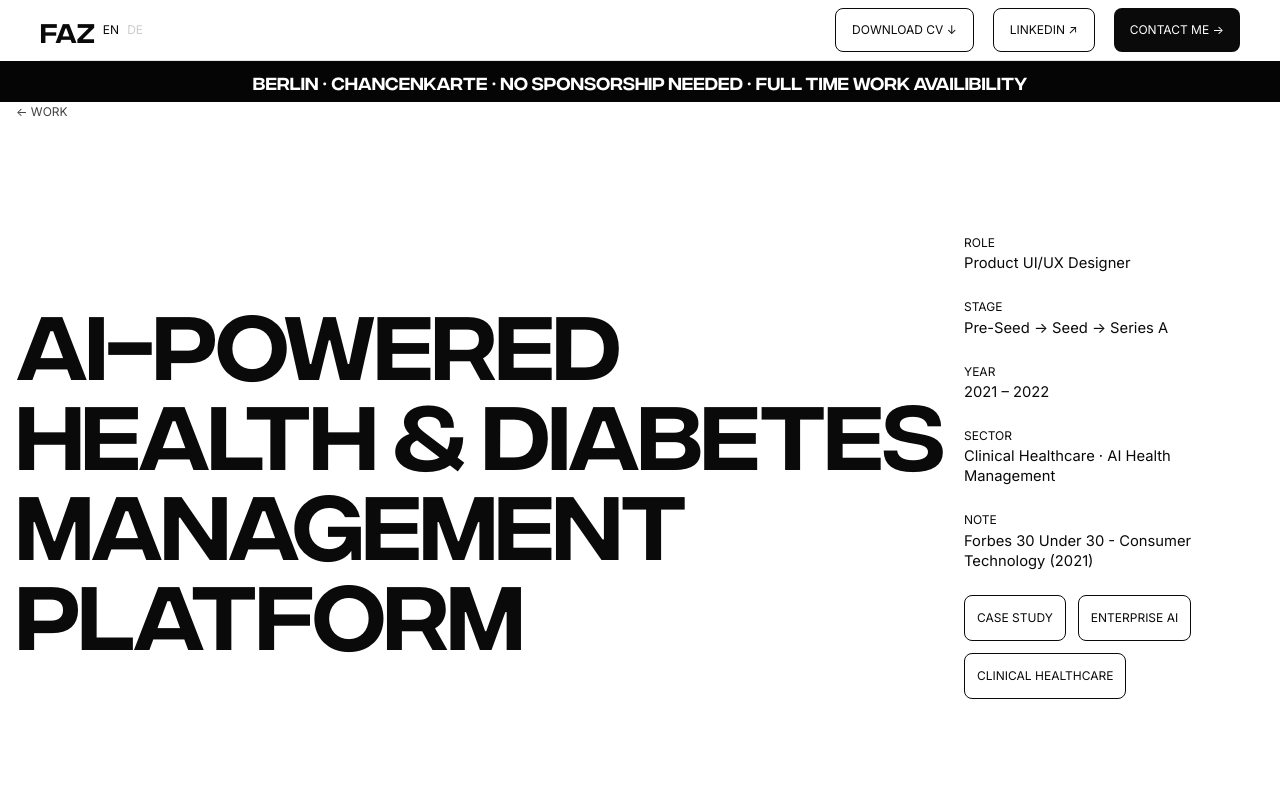
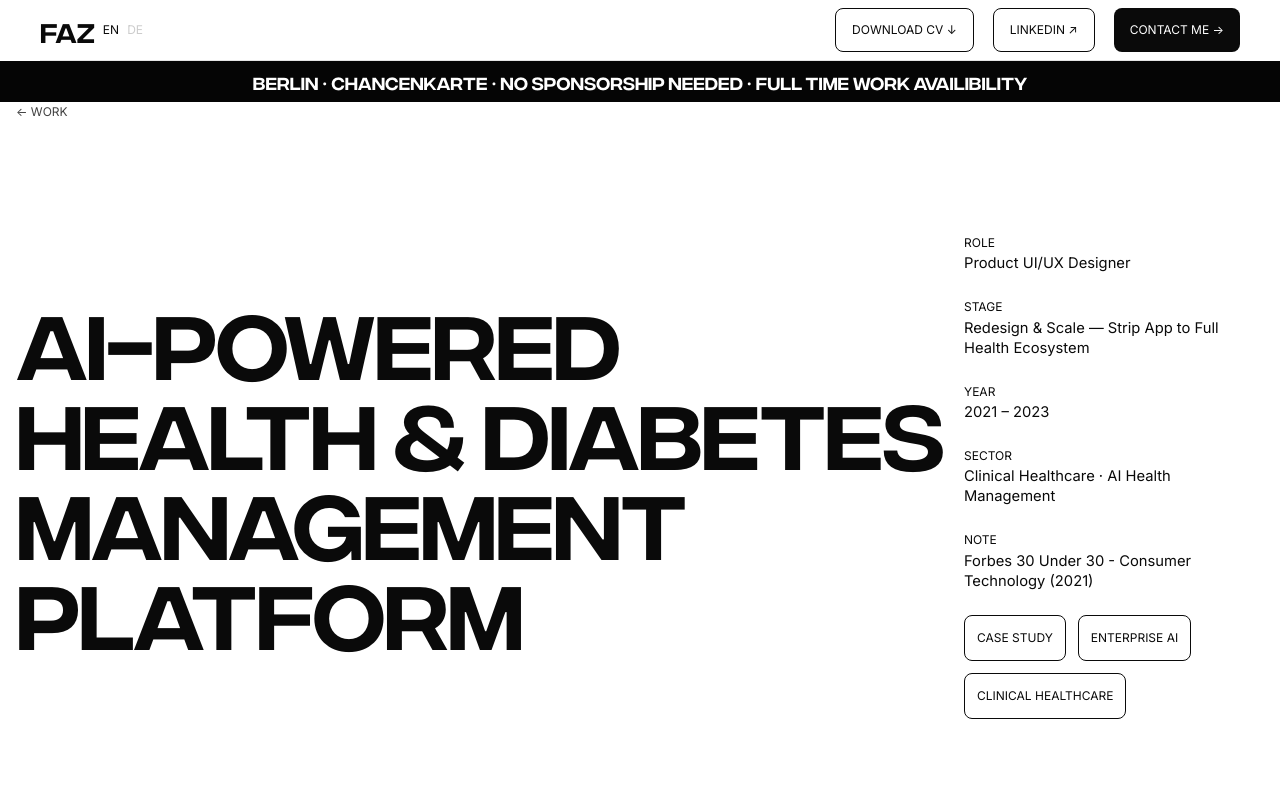
Before and after one commit to Fazlul-Azim-Khan/Portfolio, a Next.js app: page /work/center-health in a window 1280 px wide. Shown: the top 800 px of the page. Built offline with nearby package versions, Linux system fonts and the light colour scheme.

Commit message:
Center 1

```diff
--- a/src/features/case-studies/center-health/content.ts
+++ b/src/features/case-studies/center-health/content.ts
@@ -314,9 +314,9 @@ export const centerHealth: CenterHealthCaseStudy = {
     // aiWatermark intentionally omitted — Center Health has none
     meta: {
       role:   'Product UI/UX Designer',
-      stage:  'Pre-Seed → Seed → Series A',
-      year:   '2021 – 2022',
-      sector: 'Clinical Healthcare · AI Health Management',  // ⚠️ confirm in Figma — Figma placeholder may still show Axion Ray sector
+      stage:  'Redesign & Scale — Strip App to Full Health Ecosystem',
+      year:   '2021 – 2023',
+      sector: 'Clinical Healthcare · AI Health Management',
       note:   'Forbes 30 Under 30 - Consumer Technology (2021)',
       chips:  ['Case Study', 'Enterprise AI', 'Clinical Healthcare'],
     },
@@ -376,7 +376,7 @@ export const centerHealth: CenterHealthCaseStudy = {
       sideText: 'Three platforms.\nMultiple feature teams.\nWe needed coherence.',
       features: [
         'Tokenized foundation: color, spacing, typography, Shadow.',
-        'Everything is aN Instance of a master atomic component.',
+        'Everything is an instance of a master atomic component.',
         'Level based nested Block Structure contain predefining padding, Gap & Typography behaviour.',
         'Custom Icon, Image & Illustration Library with color-coded health domains.',
         'Interaction, Tone and Component Use case, Adaptive logic all Documented.',
@@ -402,7 +402,7 @@ export const centerHealth: CenterHealthCaseStudy = {
           aspect: '2424 / 1558',
         },
       ],
-      resultsText: '40% Faster ship cycles. Cleaner UIs.\nLower cognitive load for users.\nAnd fewer surprises for developers.',
+      resultsText: '40% Faster ship cycles. Cleaner UIs. Lower cognitive load for users. And fewer surprises for developers.',
     },
 
     /* ── (004) Onboarding: Adaptive UX ───────────────────────
@@ -428,7 +428,7 @@ export const centerHealth: CenterHealthCaseStudy = {
         src: '/images/works/center-health/onboarding.jpg',
         alt: 'Center Health onboarding flow — adaptive UX screens',
       },
-      resultsText: '40% Faster ship cycles. Cleaner UIs.\nLower cognitive load for users.\nAnd fewer surprises for developers.',
+      resultsText: 'Users entered the app already feeling understood. Setup completion rates improved — and Aria had better data from day one.',
     },
 
     /* ── (005) Devices Integration, interaction & Results ────
@@ -441,9 +441,9 @@ export const centerHealth: CenterHealthCaseStudy = {
       type:    'devices',
       index:   '(005)',
       heading: 'Devices Integration, interaction & Results',
-      body:    'Center Health expanded from one user type to five\n\nType 1, Type 2, pre-diabetes, weight-loss users, caregivers, and clinicians. One single onboarding funnel wasn\'t going to cut it.',
+      body:    'The platform supported a growing range of connected health devices. Each had its own pairing logic, data format, and edge cases — and each needed to feel seamless.',
       whatIDesigned: [
-        'BLOOD GLOUCE METER FLOW',
+        'BLOOD GLUCOSE METER FLOW',
         'BLOOD PRESSURE CALF FLOW',
         'WEIGHT SCALE WITH PULSE DETECTION FLOW.',
         'CGM INTEGRATION FLOW',
@@ -455,7 +455,7 @@ export const centerHealth: CenterHealthCaseStudy = {
         { src: '/images/works/center-health/devices-3.jpg', alt: 'Center Health — weight scale with pulse detection', aspect: '828 / 638' },
         { src: '/images/works/center-health/devices-4.jpg', alt: 'Center Health — CGM integration flow screens',      aspect: '780 / 568' },
       ],
-      resultsText: '40% Faster ship cycles. Cleaner UIs.\nLower cognitive load for users.\nAnd fewer surprises for developers.',
+      resultsText: 'Each device integration reduced manual logging friction and fed Aria richer real-time data.',
     },
 
     /* ── (006) Home: turning readings into real understanding ─
@@ -470,7 +470,7 @@ export const centerHealth: CenterHealthCaseStudy = {
       type:    'home-dashboard',
       index:   '(006)',
       heading: 'Home: turning readings into real understanding',
-      body:    'The v1 dashboard was perfect for early strip users.…but the product had grown into something much bigger: CGM data, nutrition, meds, sleep, activity, mood, weight, caregiver access.We needed a dashboard that behaved like a health intelligence layer, not just a chart.',
+      body:    'The v1 dashboard was perfect for early strip users.…but the product had grown into something much bigger: CGM data, nutrition, meds, sleep, activity, mood, weight, caregiver access. We needed a dashboard that behaved like a health intelligence layer, not just a chart.',
       whatIDesigned: [
         '"glanceable" safety strip: current BG + time-in-range',
         '3×2 dynamic health tiles: auto-ranked by what the user logs most',
@@ -506,7 +506,7 @@ export const centerHealth: CenterHealthCaseStudy = {
       body:    'Aria become the mind and soul with insights, trends and suggestions. Aria already powered insights in the backend. But to users, it felt like an invisible ghost. We needed to give Aria a face, voice, personality, and safe boundaries.',
       subSections: [
         {
-          heading:      'ARIA CHat & Feed',
+          heading:      'ARIA Chat & Feed',
           headingAlign: 'left',
           features: [
             'Personalised to the core & Individual User aligned.',
@@ -556,7 +556,7 @@ export const centerHealth: CenterHealthCaseStudy = {
       features: [
         'One-tap logging hub',
         'Context-aware defaults (fasting, post-meal, etc.)',
-        'Logging type ascendent based on frequency.',
+        'Logging type ascending based on frequency.',
         'Daily tasks & streaks to gently drive consistency',
         'Passive integrations (Apple Health, Google Fit)',
       ],
@@ -595,7 +595,7 @@ export const centerHealth: CenterHealthCaseStudy = {
         alt:    'Center Health meal logging — nutrition tracking and restaurant menu suggestions',
         aspect: '1325 / 932',
       },
-      resultsText: 'Metabolism, Diet & calorie count become as precious as possible.',
+      resultsText: 'Food became as measurable as blood sugar — giving Aria the context it needed to coach more precisely.',
     },
 
     /* ── (010) Website: rewriting the story for an AI-first future
@@ -754,7 +754,7 @@ export const centerHealth: CenterHealthCaseStudy = {
     {
       type:  'next-case-study',
       index: '01',
-      label: 'Under NDA',
+      label: 'Axion Ray',
       title: 'AI-powered manufacturing reliability platform',
       image: '/images/works/manufacturing-platform/mockup.jpg',
       href:  '/work/manufacturing-platform',
```
